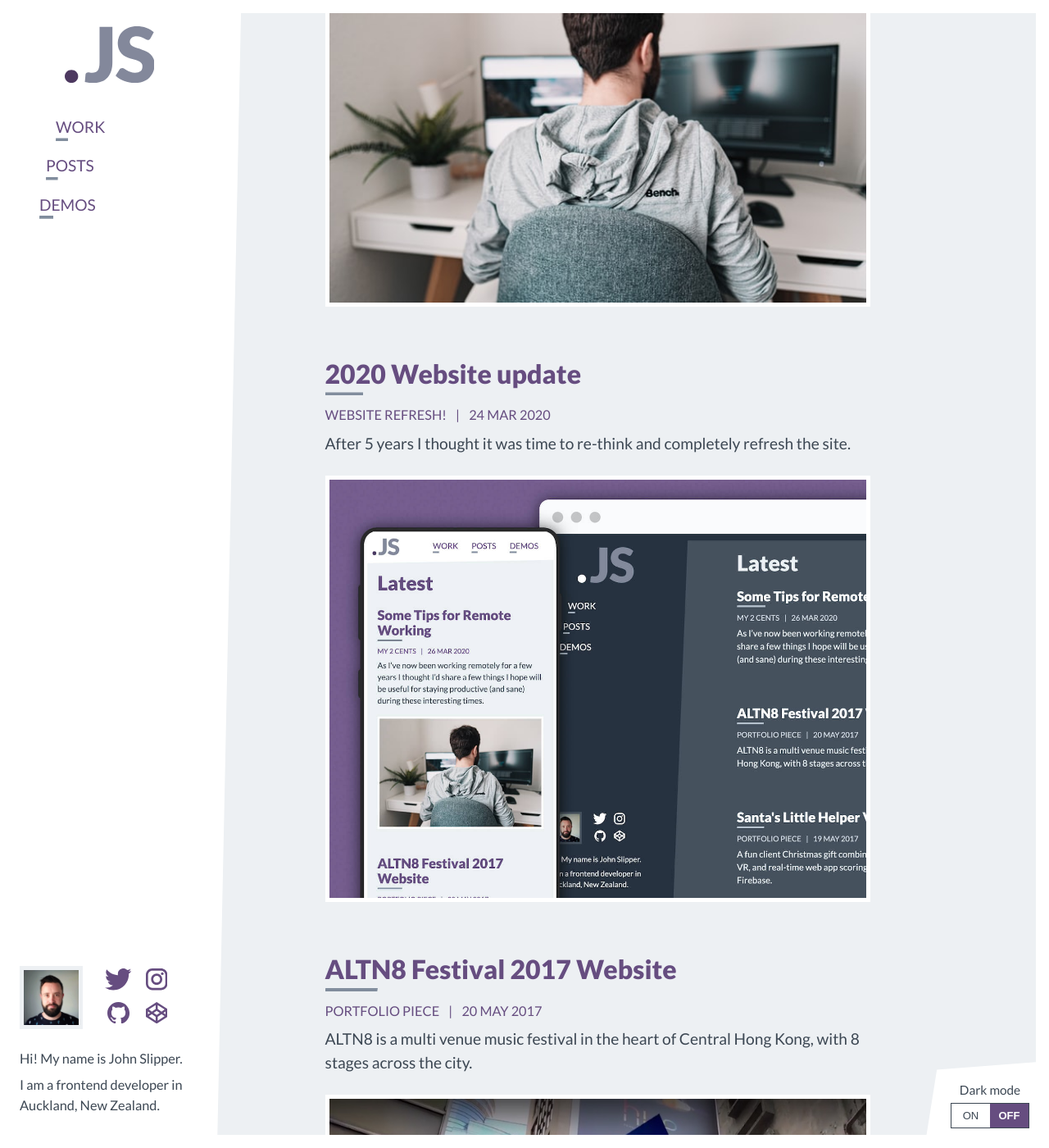
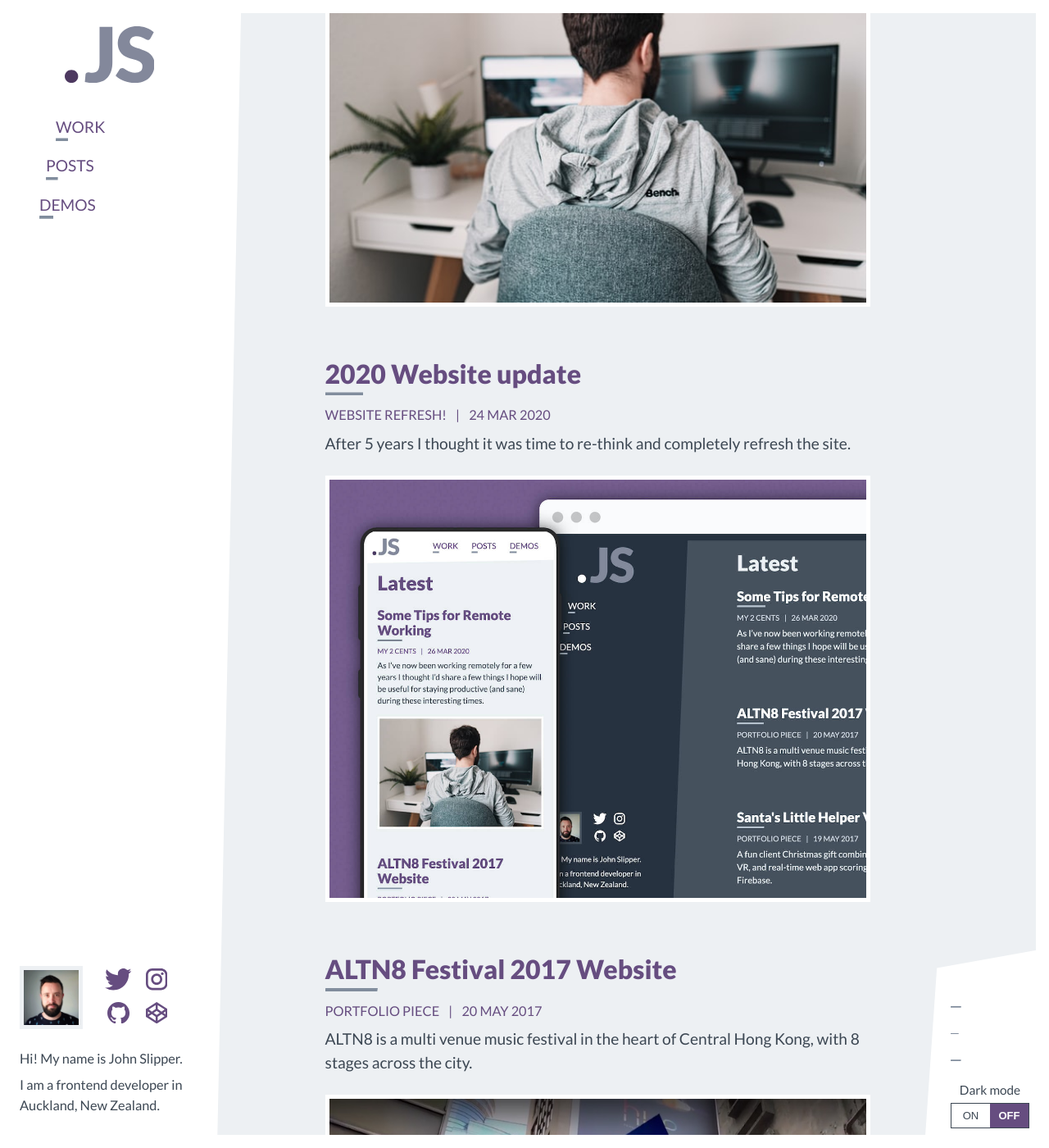
Before and after one commit to johnslipper/johnslipper.github.io, a Jekyll site: the page built from index.html, in a window 1280 px wide and 1400 px high, scrolled down 399 px. Shown: the whole window at 82% size. Built offline with Jekyll 4.4.1, drawn with Linux system fonts in a browser that asks for light colours.

Commit message:
Footer links

```diff
--- a/_includes/footer.html
+++ b/_includes/footer.html
@@ -1,4 +1,4 @@
 <div class="footer">
-    {% include about.html %}
-    {% include theme-switcher.html %}
+    {% include about.html %} {% include links.html %} {% include
+    theme-switcher.html %}
 </div>
--- /dev/null
+++ b/_includes/links.html
@@ -0,0 +1,7 @@
+<nav class="footer__links">
+    <ul>
+        <li><a href="#start">Back to start</a></li>
+        <li><a href="/uses/">Tech I use</a></li>
+        <li><a href="/accessibility/">Accessibility</a></li>
+    </ul>
+</nav>
--- a/_sass/components/_footer.scss
+++ b/_sass/components/_footer.scss
@@ -2,6 +2,7 @@
     padding: calc(var(--layout-wrapper-padding-sm) / 2);
     position: relative;
     z-index: 2;
+
     &::before {
         content: "";
         position: absolute;
@@ -13,9 +14,31 @@
         z-index: 0;
         clip-path: polygon(0% 33%, 100% 0%, 100% 100%, 0% 100%);
     }
+
     > * {
         position: relative;
         z-index: 1;
+    }
+
+    .footer__links {
+        font-size: 0.9em;
+        margin-block-start: 1.5rem;
+        margin-block-end: 1.5rem;
+        ul {
+            display: flex;
+            margin-inline-start: -1rem;
+            margin-inline-end: -1rem;
+            li {
+                margin-inline-start: 1rem;
+                margin-inline-end: 1rem;
+            }
+        }
+        a {
+            display: inline-block;
+            color: white;
+            text-decoration: none;
+            @include animated-underline(15%, 100%, 0.1rem, 0);
+        }
     }
 
     .theme-switcher {
@@ -34,6 +57,20 @@
             display: none;
         }
 
+        .footer__links {
+            font-size: 0.8em;
+            margin-block-start: 1.5rem;
+            margin-block-end: 1.5rem;
+            ul {
+                display: grid;
+                margin: 0;
+                grid-gap: 0.5rem;
+                li {
+                    margin: 0;
+                }
+            }
+        }
+
         .theme-switcher {
             text-align: center;
             margin-block-start: 0;
```
